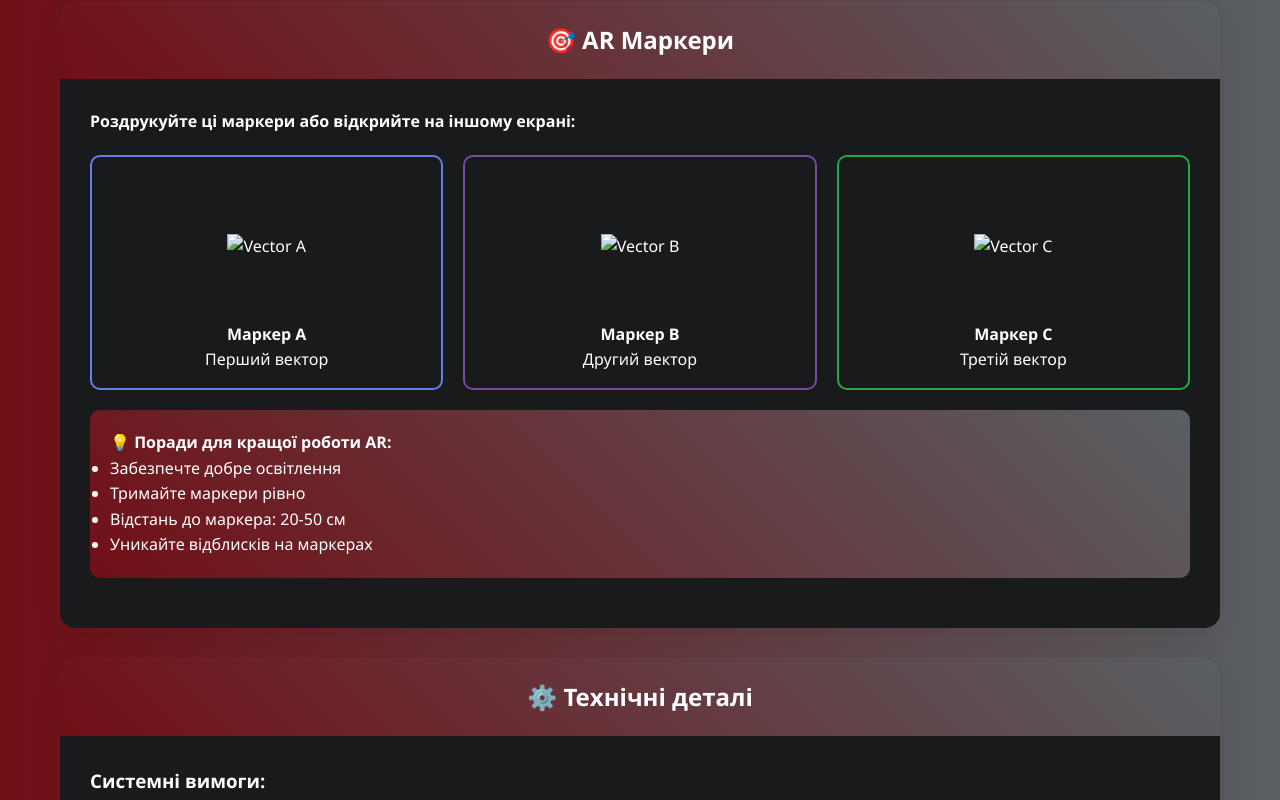
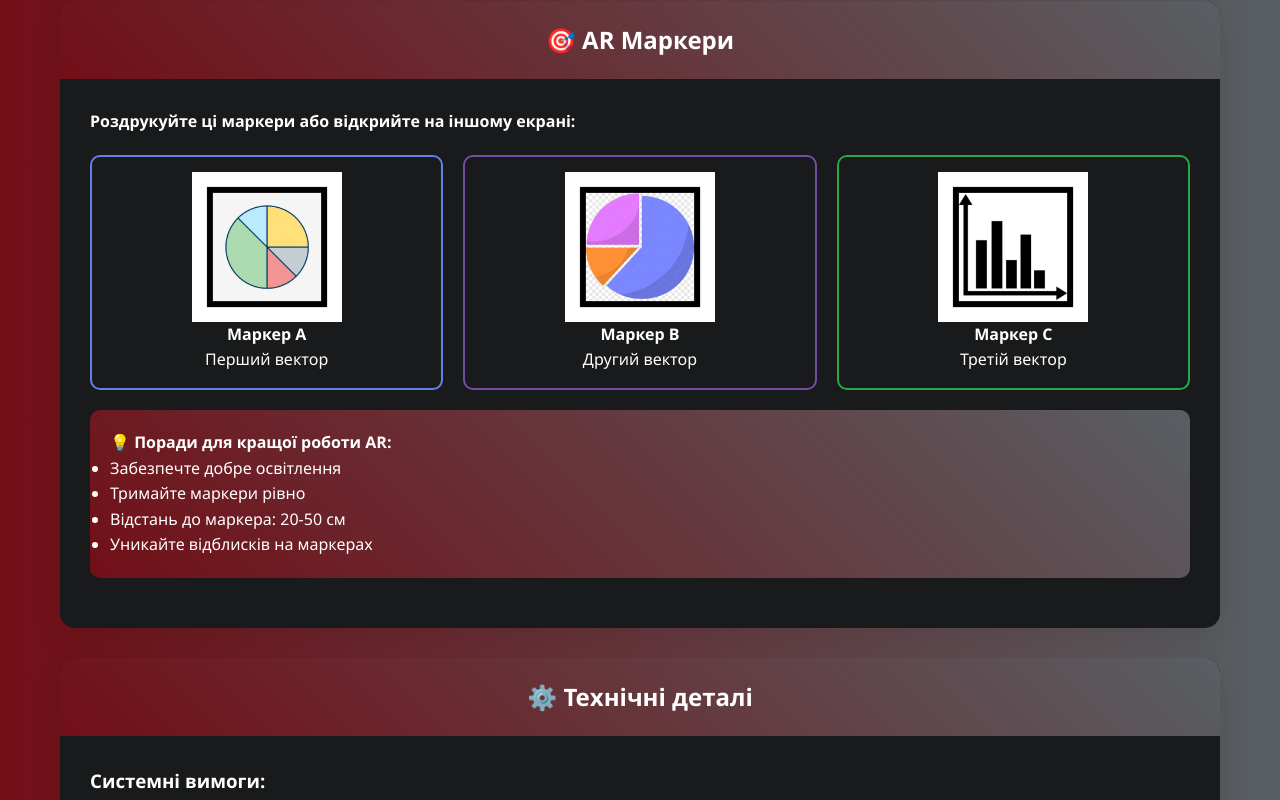
Before and after one commit to Karina-hu/karina-hu.github.io, a plain HTML site: page index.html in a window 1280 px wide. Both pictures are taken after a click on the link "🎯 Показати маркери". Shown: the part 2122-2922 px from the top of the page. Drawn offline with nearby package versions, Linux system fonts and the light colour scheme.

Commit message:
Update index.html

```diff
--- a/index.html
+++ b/index.html
@@ -221,21 +221,21 @@
 <div style="display: grid; grid-template-columns: repeat(auto-fit, minmax(200px, 1fr)); gap: 20px; margin: 20px 0;">
     <div style="text-align: center; border: 2px solid #667eea; padding: 15px; border-radius: 10px;">
         <div style="width: 150px; height: 150px; margin: 0 auto; display: flex; align-items: center; justify-content: center;">
-            <img src="./assets/textures/vector_a.png" alt="Vector A" style="max-width: 100%; max-height: 100%; object-fit: contain;">
+            <img src="./assets/pictures/vector_a.png" alt="Vector A" style="max-width: 100%; max-height: 100%; object-fit: contain;">
         </div>
         <p><strong>Маркер A</strong><br>Перший вектор</p>
     </div>
 
     <div style="text-align: center; border: 2px solid #764ba2; padding: 15px; border-radius: 10px;">
         <div style="width: 150px; height: 150px; margin: 0 auto; display: flex; align-items: center; justify-content: center;">
-            <img src="./assets/textures/vector_b.png" alt="Vector B" style="max-width: 100%; max-height: 100%; object-fit: contain;">
+            <img src="./assets/pictures/vector_b.png" alt="Vector B" style="max-width: 100%; max-height: 100%; object-fit: contain;">
         </div>
         <p><strong>Маркер B</strong><br>Другий вектор</p>
     </div>
 
     <div style="text-align: center; border: 2px solid #28a745; padding: 15px; border-radius: 10px;">
         <div style="width: 150px; height: 150px; margin: 0 auto; display: flex; align-items: center; justify-content: center;">
-            <img src="./assets/textures/vector_c.png" alt="Vector C" style="max-width: 100%; max-height: 100%; object-fit: contain;">
+            <img src="./assets/pictures/vector_c.png" alt="Vector C" style="max-width: 100%; max-height: 100%; object-fit: contain;">
         </div>
         <p><strong>Маркер C</strong><br>Третiй вектор</p>
     </div>
```
